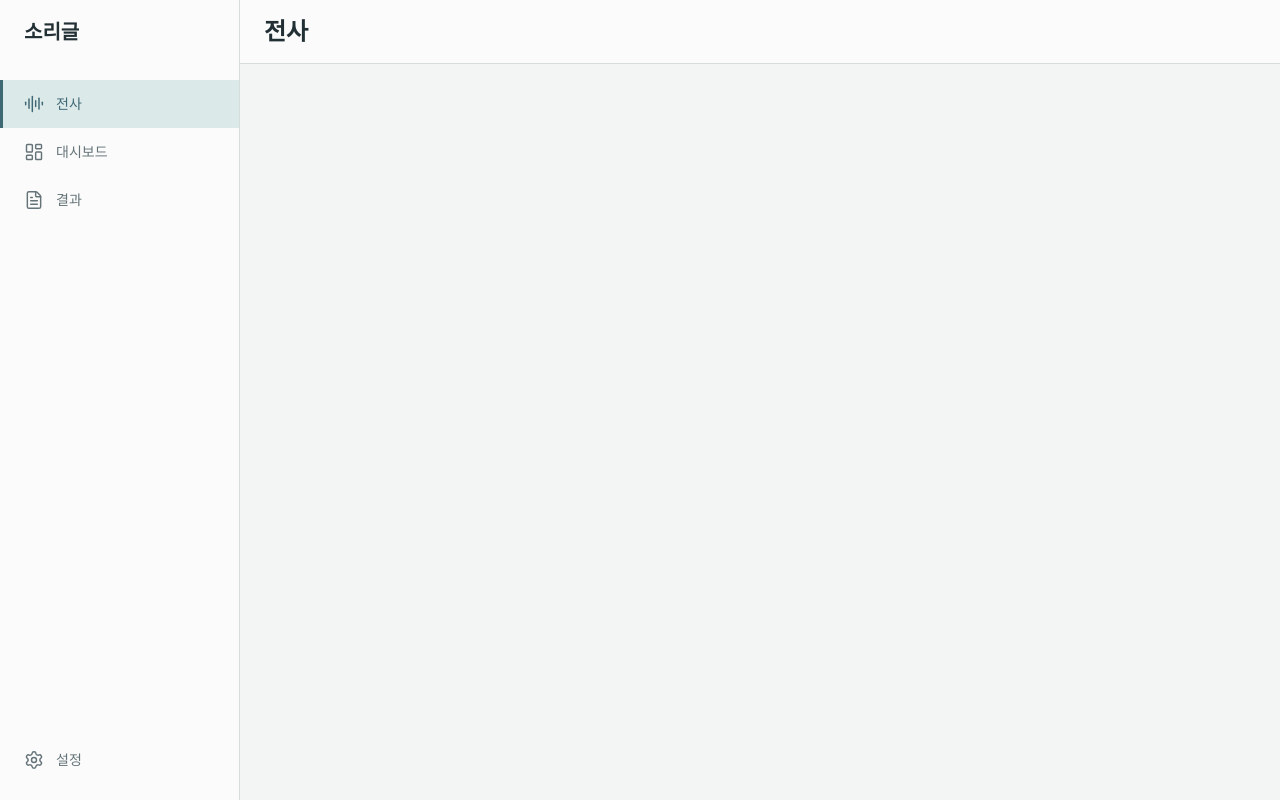
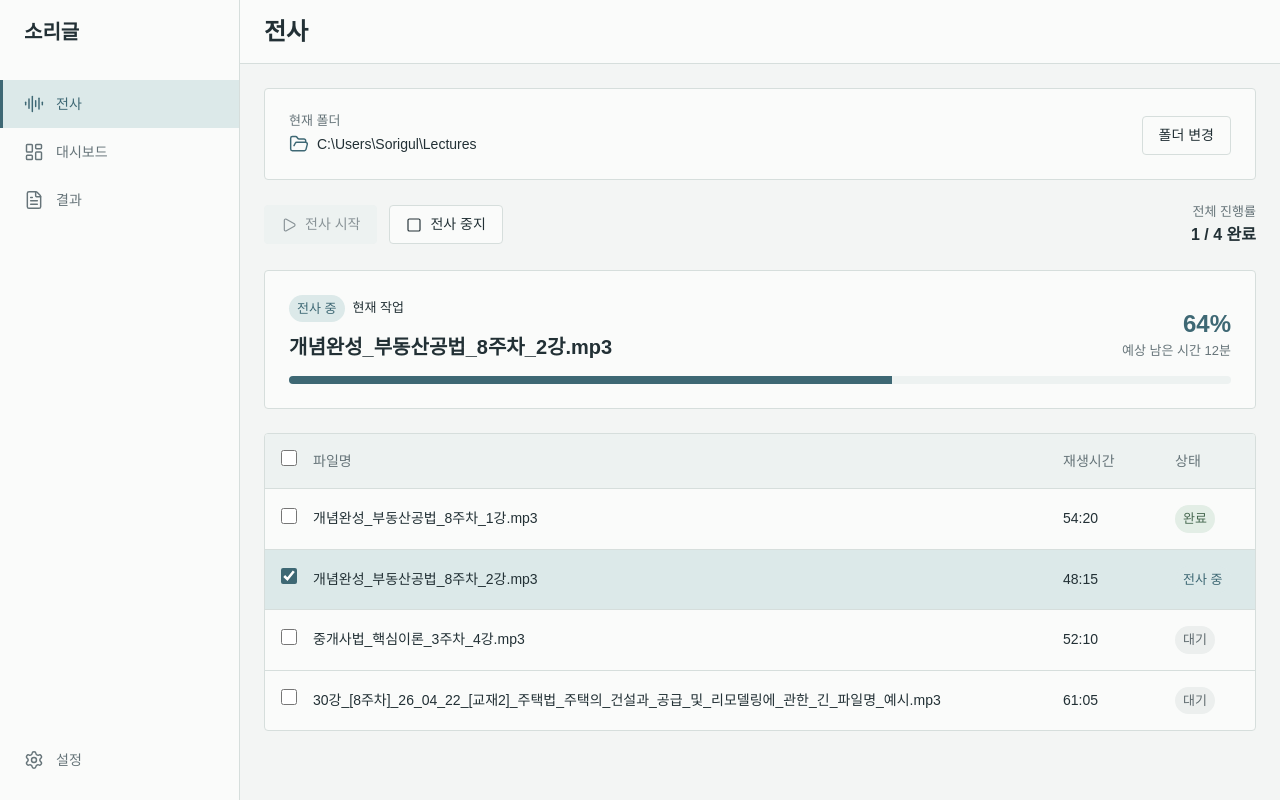
Before and after one commit to bongbong90/Sorigul, a React (Vite) app in the folder frontend/: page / in a window 1280 px wide. Built offline with nearby package versions, Linux system fonts and the light colour scheme.

Commit message:
feat: implement transcription screen static UI

```diff
--- a/frontend/src/App.tsx
+++ b/frontend/src/App.tsx
@@ -1,7 +1,12 @@
 import { AppShell } from './components/layout/AppShell'
+import { TranscriptionPage } from './pages/TranscriptionPage'
 
 function App() {
-  return <AppShell activeItem="transcription" title="전사" />
+  return (
+    <AppShell activeItem="transcription" title="전사">
+      <TranscriptionPage />
+    </AppShell>
+  )
 }
 
 export default App
--- /dev/null
+++ b/frontend/src/components/transcription/CurrentTaskSection.tsx
@@ -0,0 +1,36 @@
+import { Badge } from '../ui/Badge'
+import { Card } from '../ui/Card'
+import { Progress } from '../ui/Progress'
+
+const CURRENT_PROGRESS = 64
+
+export function CurrentTaskSection() {
+  return (
+    <Card className="current-task-section">
+      <div className="current-task-content">
+        <div className="current-task-details">
+          <div className="current-task-label">
+            <Badge tone="transcribing">전사 중</Badge>
+            <h2 className="text-caption" id="current-task-heading">
+              현재 작업
+            </h2>
+          </div>
+          <p
+            className="current-filename text-card-title"
+            title="개념완성_부동산공법_8주차_2강.mp3"
+            aria-labelledby="current-task-heading"
+          >
+            개념완성_부동산공법_8주차_2강.mp3
+          </p>
+        </div>
+
+        <div className="current-task-progress">
+          <strong className="progress-value text-numeric">{CURRENT_PROGRESS}%</strong>
+          <span className="text-caption text-numeric">예상 남은 시간 12분</span>
+        </div>
+      </div>
+
+      <Progress value={CURRENT_PROGRESS} label="현재 파일 전사 진행률" />
+    </Card>
+  )
+}
--- /dev/null
+++ b/frontend/src/components/transcription/FolderSection.tsx
@@ -0,0 +1,20 @@
+import { FolderOpen } from 'lucide-react'
+import { Button } from '../ui/Button'
+import { Card } from '../ui/Card'
+
+export function FolderSection() {
+  return (
+    <Card className="folder-section">
+      <div className="folder-details">
+        <span className="text-caption" id="current-folder-label">
+          현재 폴더
+        </span>
+        <div className="folder-path" aria-labelledby="current-folder-label">
+          <FolderOpen className="transcription-icon" aria-hidden="true" focusable="false" />
+          <span title="C:\Users\Sorigul\Lectures">C:\Users\Sorigul\Lectures</span>
+        </div>
+      </div>
+      <Button variant="secondary">폴더 변경</Button>
+    </Card>
+  )
+}
--- /dev/null
+++ b/frontend/src/components/transcription/QueueTable.tsx
@@ -0,0 +1,93 @@
+import { Badge } from '../ui/Badge'
+import { Card } from '../ui/Card'
+
+const sampleRows = [
+  {
+    filename: '개념완성_부동산공법_8주차_1강.mp3',
+    duration: '54:20',
+    status: '완료',
+    tone: 'done' as const,
+    selected: false,
+    current: false,
+  },
+  {
+    filename: '개념완성_부동산공법_8주차_2강.mp3',
+    duration: '48:15',
+    status: '전사 중',
+    tone: 'transcribing' as const,
+    selected: true,
+    current: true,
+  },
+  {
+    filename: '중개사법_핵심이론_3주차_4강.mp3',
+    duration: '52:10',
+    status: '대기',
+    tone: 'waiting' as const,
+    selected: false,
+    current: false,
+  },
+  {
+    filename:
+      '30강_[8주차]_26_04_22_[교재2]_주택법_주택의_건설과_공급_및_리모델링에_관한_긴_파일명_예시.mp3',
+    duration: '61:05',
+    status: '대기',
+    tone: 'waiting' as const,
+    selected: false,
+    current: false,
+  },
+]
+
+export function QueueTable() {
+  return (
+    <Card className="queue-section">
+      <div className="queue-table-scroll">
+        <table className="queue-table">
+          <caption className="visually-hidden">전사 대상 파일 목록</caption>
+          <colgroup>
+            <col className="selection-column" />
+            <col className="filename-column" />
+            <col className="duration-column" />
+            <col className="status-column" />
+          </colgroup>
+          <thead>
+            <tr>
+              <th scope="col" className="selection-cell">
+                <input type="checkbox" aria-label="모든 파일 선택" checked={false} readOnly />
+              </th>
+              <th scope="col">파일명</th>
+              <th scope="col" className="duration-cell">
+                재생시간
+              </th>
+              <th scope="col" className="status-cell">
+                상태
+              </th>
+            </tr>
+          </thead>
+          <tbody>
+            {sampleRows.map((row) => (
+              <tr key={row.filename} className={row.current ? 'queue-row-current' : undefined}>
+                <td className="selection-cell">
+                  <input
+                    type="checkbox"
+                    aria-label={`${row.filename} 선택`}
+                    checked={row.selected}
+                    readOnly
+                  />
+                </td>
+                <td>
+                  <span className="queue-filename" title={row.filename}>
+                    {row.filename}
+                  </span>
+                </td>
+                <td className="duration-cell text-numeric">{row.duration}</td>
+                <td className="status-cell">
+                  <Badge tone={row.tone}>{row.status}</Badge>
+                </td>
+              </tr>
+            ))}
+          </tbody>
+        </table>
+      </div>
+    </Card>
+  )
+}
--- /dev/null
+++ b/frontend/src/components/transcription/TranscriptionActions.tsx
@@ -0,0 +1,24 @@
+import { Play, Square } from 'lucide-react'
+import { Button } from '../ui/Button'
+
+export function TranscriptionActions() {
+  return (
+    <div className="transcription-controls" aria-label="전사 제어">
+      <div className="action-buttons">
+        <Button disabled>
+          <Play className="transcription-icon-small" aria-hidden="true" focusable="false" />
+          전사 시작
+        </Button>
+        <Button variant="secondary">
+          <Square className="transcription-icon-small" aria-hidden="true" focusable="false" />
+          전사 중지
+        </Button>
+      </div>
+
+      <div className="overall-progress" aria-label="전체 진행률">
+        <span className="text-caption">전체 진행률</span>
+        <strong className="text-section-heading text-numeric">1 / 4 완료</strong>
+      </div>
+    </div>
+  )
+}
--- a/frontend/src/main.tsx
+++ b/frontend/src/main.tsx
@@ -5,6 +5,7 @@ import './styles/typography.css'
 import './styles/base.css'
 import './styles/components.css'
 import './styles/app-shell.css'
+import './styles/transcription-screen.css'
 import App from './App.tsx'
 
 createRoot(document.getElementById('root')!).render(
--- /dev/null
+++ b/frontend/src/pages/TranscriptionPage.tsx
@@ -0,0 +1,15 @@
+import { CurrentTaskSection } from '../components/transcription/CurrentTaskSection'
+import { FolderSection } from '../components/transcription/FolderSection'
+import { QueueTable } from '../components/transcription/QueueTable'
+import { TranscriptionActions } from '../components/transcription/TranscriptionActions'
+
+export function TranscriptionPage() {
+  return (
+    <div className="transcription-page">
+      <FolderSection />
+      <TranscriptionActions />
+      <CurrentTaskSection />
+      <QueueTable />
+    </div>
+  )
+}
--- /dev/null
+++ b/frontend/src/styles/transcription-screen.css
@@ -0,0 +1,213 @@
+.transcription-page {
+  display: flex;
+  min-inline-size: 0;
+  flex-direction: column;
+  gap: var(--space-section);
+}
+
+.folder-section {
+  display: flex;
+  align-items: flex-end;
+  justify-content: space-between;
+  gap: var(--space-section);
+}
+
+.folder-details {
+  display: flex;
+  min-inline-size: 0;
+  flex: 1;
+  flex-direction: column;
+  gap: var(--space-tight);
+}
+
+.folder-details > .text-caption,
+.overall-progress > .text-caption,
+.current-task-progress > .text-caption {
+  color: var(--color-text-secondary);
+}
+
+.folder-path {
+  display: flex;
+  min-inline-size: 0;
+  align-items: center;
+  gap: var(--space-compact);
+}
+
+.folder-path span {
+  overflow: hidden;
+  text-overflow: ellipsis;
+  white-space: nowrap;
+}
+
+.transcription-icon {
+  inline-size: var(--icon-size-default);
+  block-size: var(--icon-size-default);
+  flex: 0 0 auto;
+  color: var(--color-primary);
+  stroke-width: var(--icon-stroke-width);
+}
+
+.transcription-icon-small {
+  inline-size: var(--icon-size-small);
+  block-size: var(--icon-size-small);
+  flex: 0 0 auto;
+  stroke-width: var(--icon-stroke-width);
+}
+
+.transcription-controls {
+  display: flex;
+  align-items: center;
+  justify-content: space-between;
+  gap: var(--space-section);
+}
+
+.action-buttons {
+  display: flex;
+  gap: var(--space-control);
+}
+
+.overall-progress {
+  display: flex;
+  align-items: flex-end;
+  flex-direction: column;
+  gap: var(--space-tight);
+}
+
+.current-task-section {
+  display: flex;
+  min-inline-size: 0;
+  flex-direction: column;
+  gap: var(--space-component);
+}
+
+.current-task-content {
+  display: flex;
+  min-inline-size: 0;
+  align-items: flex-end;
+  justify-content: space-between;
+  gap: var(--space-section);
+}
+
+.current-task-details {
+  min-inline-size: 0;
+  flex: 1;
+}
+
+.current-task-label {
+  display: flex;
+  align-items: center;
+  gap: var(--space-compact);
+  margin-block-end: var(--space-control);
+}
+
+.current-task-label h2,
+.current-filename {
+  margin: 0;
+}
+
+.current-filename {
+  overflow: hidden;
+  text-overflow: ellipsis;
+  white-space: nowrap;
+}
+
+.current-task-progress {
+  display: flex;
+  flex: 0 0 auto;
+  align-items: flex-end;
+  flex-direction: column;
+  gap: var(--space-tight);
+}
+
+.progress-value {
+  color: var(--color-primary);
+  font-size: var(--font-size-2xl);
+  line-height: var(--line-height-ui);
+}
+
+.queue-section {
+  min-inline-size: 0;
+  padding: 0;
+  overflow: hidden;
+}
+
+.queue-table-scroll {
+  overflow-x: auto;
+}
+
+.queue-table {
+  inline-size: 100%;
+  min-inline-size: 680px;
+  border-collapse: collapse;
+  table-layout: fixed;
+}
+
+.selection-column {
+  inline-size: var(--space-page);
+}
+
+.duration-column {
+  inline-size: 112px;
+}
+
+.status-column {
+  inline-size: 96px;
+}
+
+.queue-table th,
+.queue-table td {
+  padding: var(--space-component);
+  border-block-end: var(--border-width) solid var(--color-border);
+  text-align: start;
+  vertical-align: middle;
+}
+
+.queue-table th {
+  background-color: var(--color-surface-soft);
+  color: var(--color-text-secondary);
+  font-weight: var(--font-weight-medium);
+}
+
+.queue-table tbody tr:last-child td {
+  border-block-end: 0;
+}
+
+.queue-row-current {
+  background-color: var(--color-primary-soft);
+}
+
+.selection-cell {
+  text-align: center;
+}
+
+.selection-cell input {
+  inline-size: var(--space-component);
+  block-size: var(--space-component);
+  margin: 0;
+  accent-color: var(--color-primary);
+}
+
+.queue-filename {
+  display: block;
+  overflow: hidden;
+  text-overflow: ellipsis;
+  white-space: nowrap;
+}
+
+.duration-cell,
+.status-cell {
+  text-align: end;
+  white-space: nowrap;
+}
+
+.visually-hidden {
+  position: absolute;
+  inline-size: 1px;
+  block-size: 1px;
+  padding: 0;
+  margin: -1px;
+  overflow: hidden;
+  clip: rect(0, 0, 0, 0);
+  white-space: nowrap;
+  border: 0;
+}
```
Also changed, not shown: 3 other files (tests, documents, lock files or other folders).
